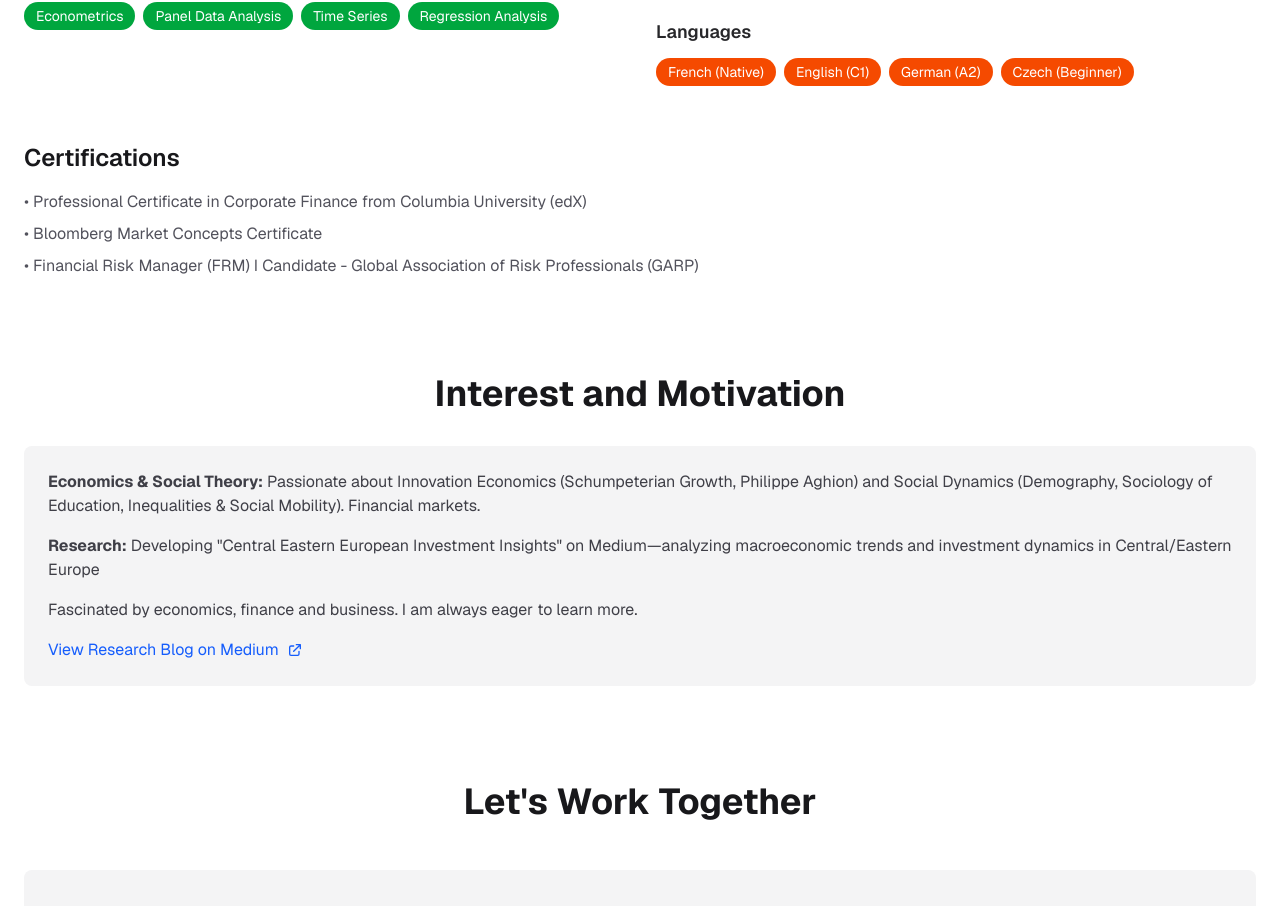
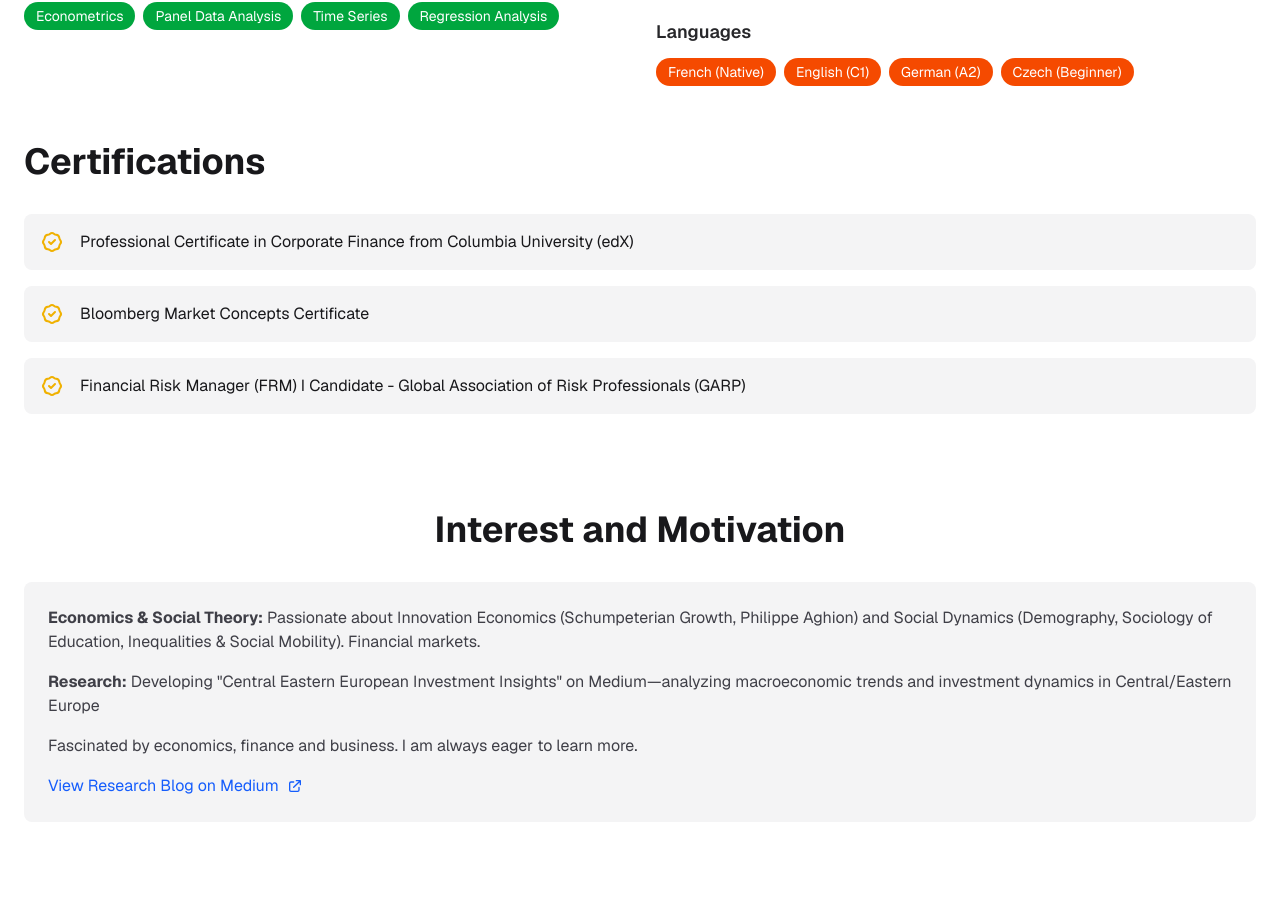
Before and after one commit to chrzsyne/aumartchouk, a Next.js app: page / in a window 1280 px wide. Shown: the part 3854-4760 px from the top of the page. Built offline with nearby package versions, Linux system fonts and the light colour scheme.

Commit message:
Update Certifications section with yellow medal icons, rounded boxes, and matching theme

```diff
--- a/app/page.tsx
+++ b/app/page.tsx
@@ -424,11 +424,26 @@ export default function Home() {
 
           {/* Certifications */}
           <div className="mt-8">
-            <h3 className="text-2xl font-semibold mb-4 text-zinc-900 dark:text-white">Certifications</h3>
-            <div className="space-y-2 text-zinc-600 dark:text-zinc-300">
-              <p>• Professional Certificate in Corporate Finance from Columbia University (edX)</p>
-              <p>• Bloomberg Market Concepts Certificate</p>
-              <p>• Financial Risk Manager (FRM) I Candidate - Global Association of Risk Professionals (GARP)</p>
+            <h3 className="text-4xl font-bold mb-8 text-zinc-900 dark:text-white">Certifications</h3>
+            <div className="space-y-4">
+              <div className="bg-zinc-100 dark:bg-[#2d3748] rounded-lg p-4 flex items-center gap-4">
+                <svg className="w-6 h-6 text-yellow-500 dark:text-yellow-400 flex-shrink-0" fill="none" stroke="currentColor" viewBox="0 0 24 24" strokeWidth="2">
+                  <path strokeLinecap="round" strokeLinejoin="round" d="M9 12l2 2 4-4M7.835 4.697a3.42 3.42 0 001.946-.806 3.42 3.42 0 014.438 0 3.42 3.42 0 001.946.806 3.42 3.42 0 013.138 3.138 3.42 3.42 0 00.806 1.946 3.42 3.42 0 010 4.438 3.42 3.42 0 00-.806 1.946 3.42 3.42 0 01-3.138 3.138 3.42 3.42 0 00-1.946.806 3.42 3.42 0 01-4.438 0 3.42 3.42 0 00-1.946-.806 3.42 3.42 0 01-3.138-3.138 3.42 3.42 0 00-.806-1.946 3.42 3.42 0 010-4.438 3.42 3.42 0 00.806-1.946 3.42 3.42 0 013.138-3.138z"/>
+                </svg>
+                <p className="text-zinc-900 dark:text-white">Professional Certificate in Corporate Finance from Columbia University (edX)</p>
+              </div>
+              <div className="bg-zinc-100 dark:bg-[#2d3748] rounded-lg p-4 flex items-center gap-4">
+                <svg className="w-6 h-6 text-yellow-500 dark:text-yellow-400 flex-shrink-0" fill="none" stroke="currentColor" viewBox="0 0 24 24" strokeWidth="2">
+                  <path strokeLinecap="round" strokeLinejoin="round" d="M9 12l2 2 4-4M7.835 4.697a3.42 3.42 0 001.946-.806 3.42 3.42 0 014.438 0 3.42 3.42 0 001.946.806 3.42 3.42 0 013.138 3.138 3.42 3.42 0 00.806 1.946 3.42 3.42 0 010 4.438 3.42 3.42 0 00-.806 1.946 3.42 3.42 0 01-3.138 3.138 3.42 3.42 0 00-1.946.806 3.42 3.42 0 01-4.438 0 3.42 3.42 0 00-1.946-.806 3.42 3.42 0 01-3.138-3.138 3.42 3.42 0 00-.806-1.946 3.42 3.42 0 010-4.438 3.42 3.42 0 00.806-1.946 3.42 3.42 0 013.138-3.138z"/>
+                </svg>
+                <p className="text-zinc-900 dark:text-white">Bloomberg Market Concepts Certificate</p>
+              </div>
+              <div className="bg-zinc-100 dark:bg-[#2d3748] rounded-lg p-4 flex items-center gap-4">
+                <svg className="w-6 h-6 text-yellow-500 dark:text-yellow-400 flex-shrink-0" fill="none" stroke="currentColor" viewBox="0 0 24 24" strokeWidth="2">
+                  <path strokeLinecap="round" strokeLinejoin="round" d="M9 12l2 2 4-4M7.835 4.697a3.42 3.42 0 001.946-.806 3.42 3.42 0 014.438 0 3.42 3.42 0 001.946.806 3.42 3.42 0 013.138 3.138 3.42 3.42 0 00.806 1.946 3.42 3.42 0 010 4.438 3.42 3.42 0 00-.806 1.946 3.42 3.42 0 01-3.138 3.138 3.42 3.42 0 00-1.946.806 3.42 3.42 0 01-4.438 0 3.42 3.42 0 00-1.946-.806 3.42 3.42 0 01-3.138-3.138 3.42 3.42 0 00-.806-1.946 3.42 3.42 0 010-4.438 3.42 3.42 0 00.806-1.946 3.42 3.42 0 013.138-3.138z"/>
+                </svg>
+                <p className="text-zinc-900 dark:text-white">Financial Risk Manager (FRM) I Candidate - Global Association of Risk Professionals (GARP)</p>
+              </div>
             </div>
           </div>
         </Section>
```
